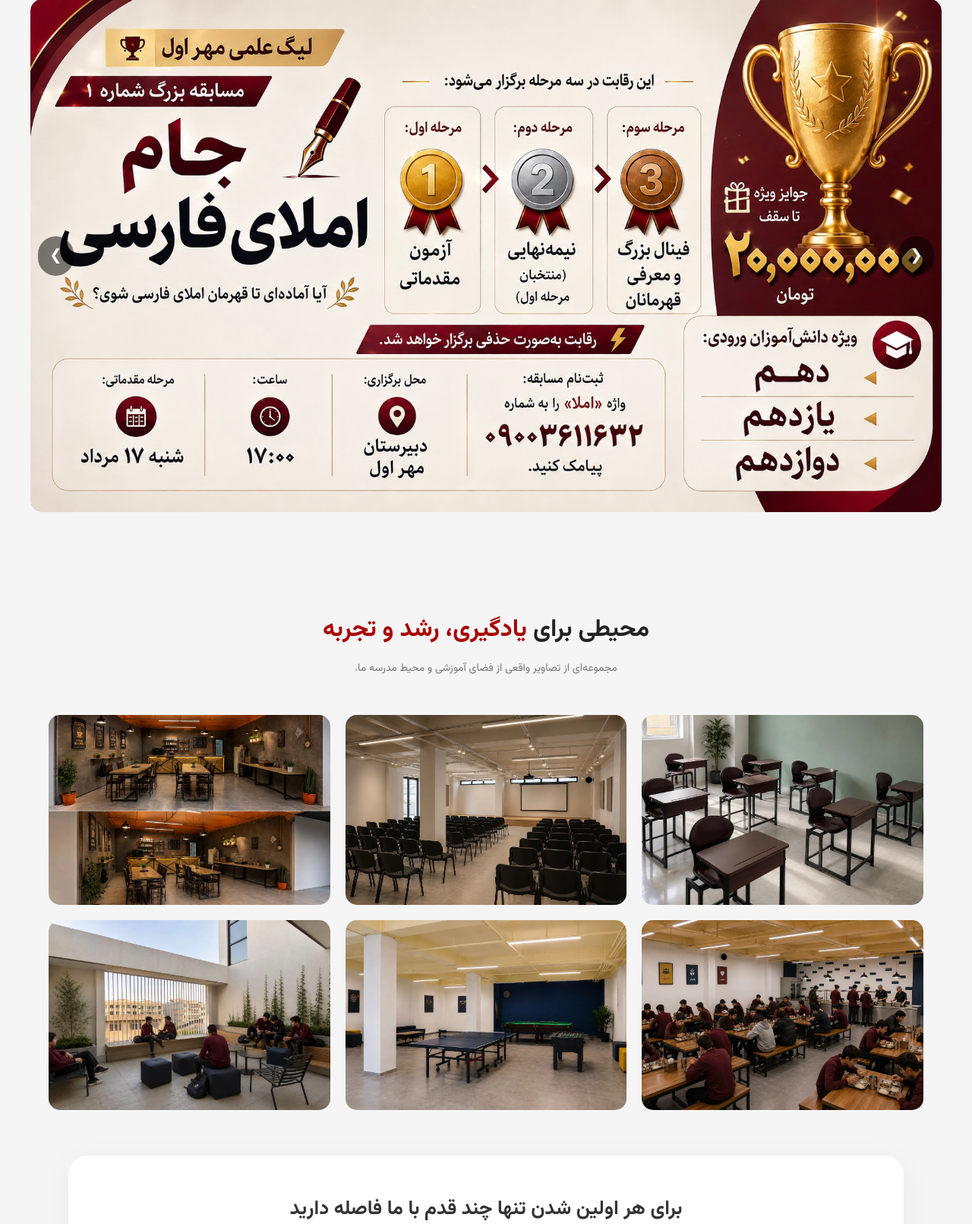
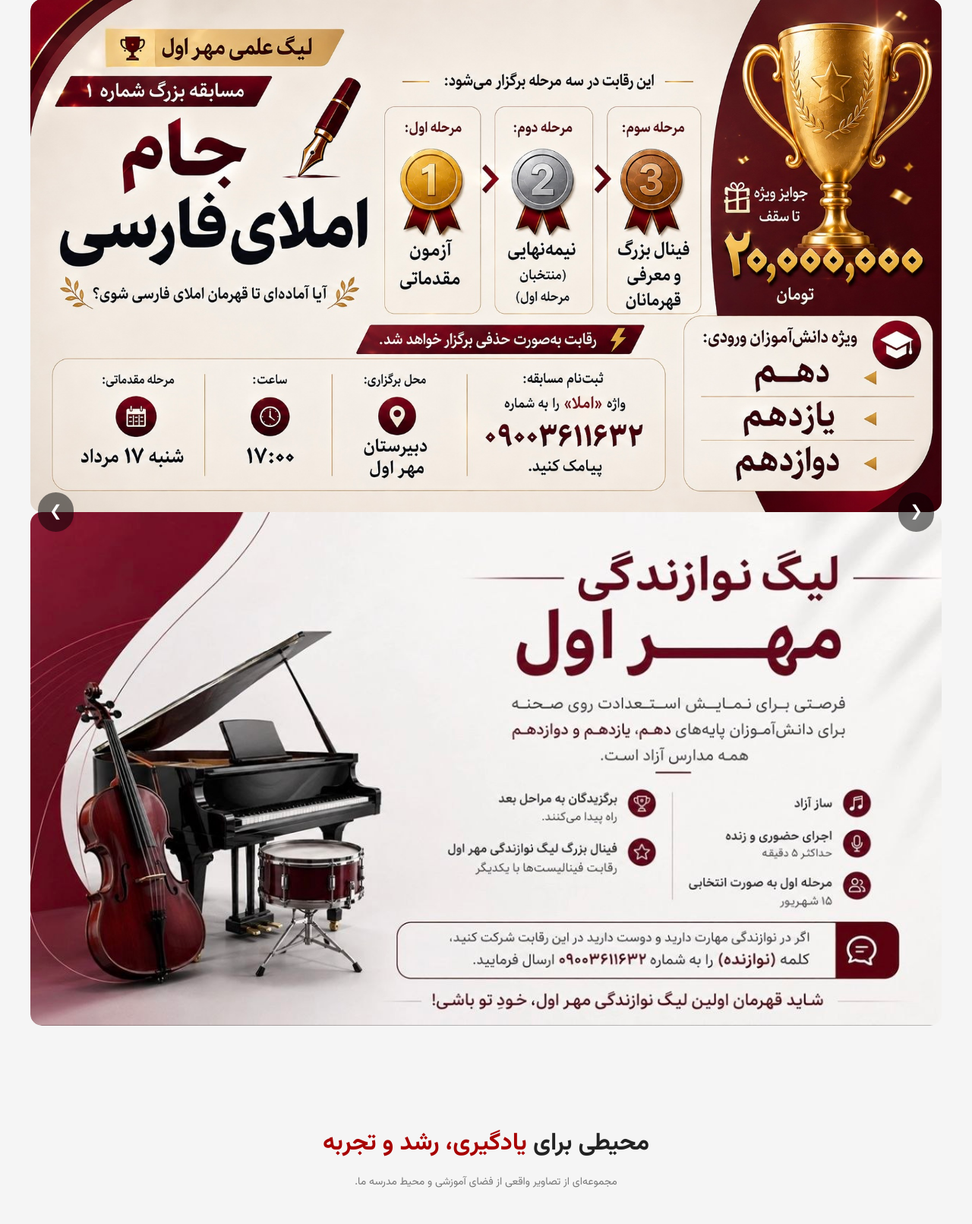
Before and after one commit to AmirrrrMH/MehrAval_Website, a Django app: page / in a window 1280 px wide. Shown: the part 1721-3332 px from the top of the page at 76% size. Run offline with Django 5.2, Linux system fonts and the light colour scheme; some web fonts are replaced.

Commit message:
add photo for banner

```diff
--- a/website/templates/website/index.html
+++ b/website/templates/website/index.html
@@ -108,6 +108,9 @@
             <div class="slides">
                 <div class="slide active">
                     <img src="{% static 'website/img/jam-banner.PNG' %}">
+                </div>
+                <div class="slide active">
+                    <img src="{% static 'website/img/b2.webp' %}">
                 </div>
             </div>
 
```
Also changed, not shown: static/website/img/b2.webp (added).
